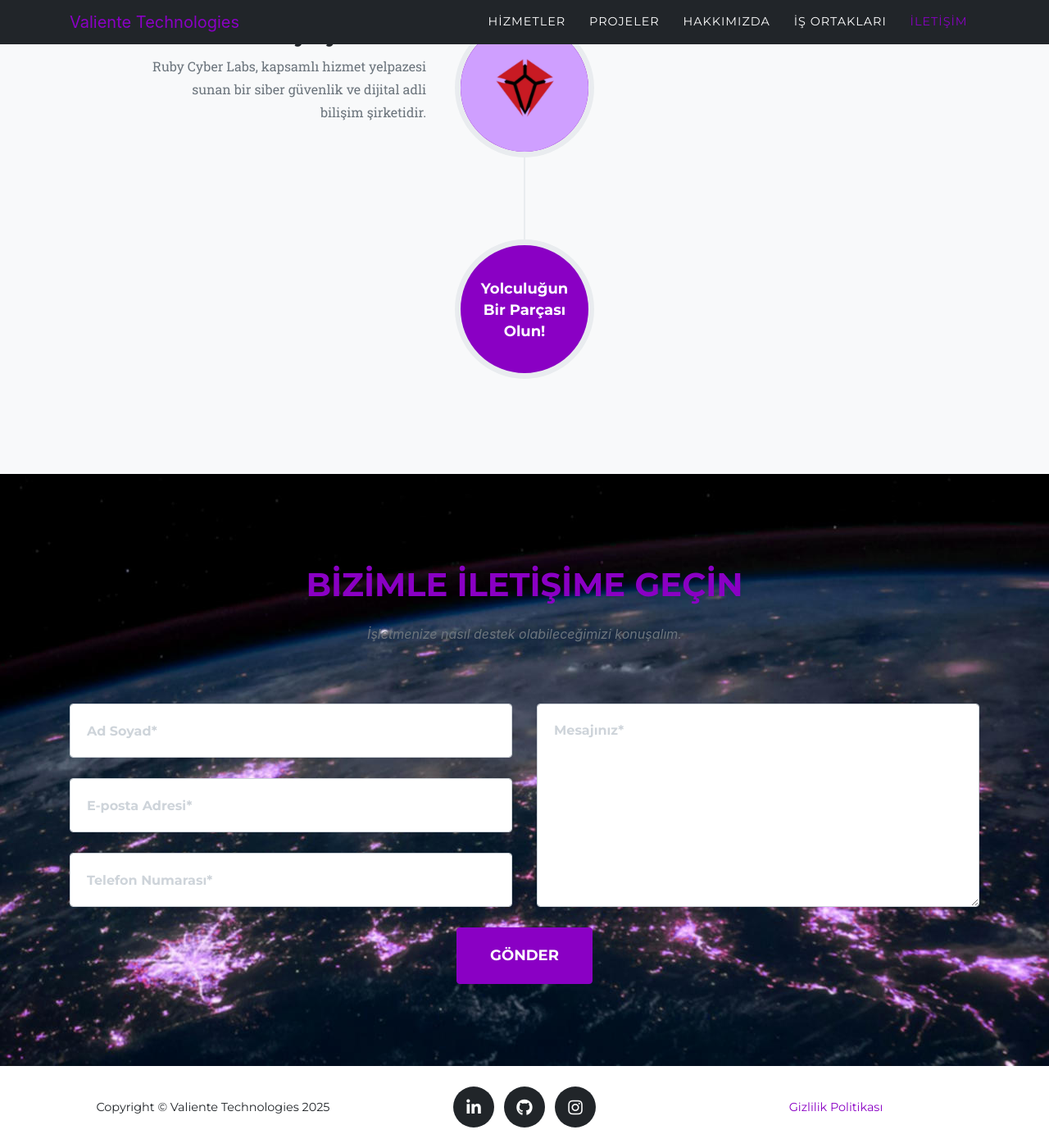
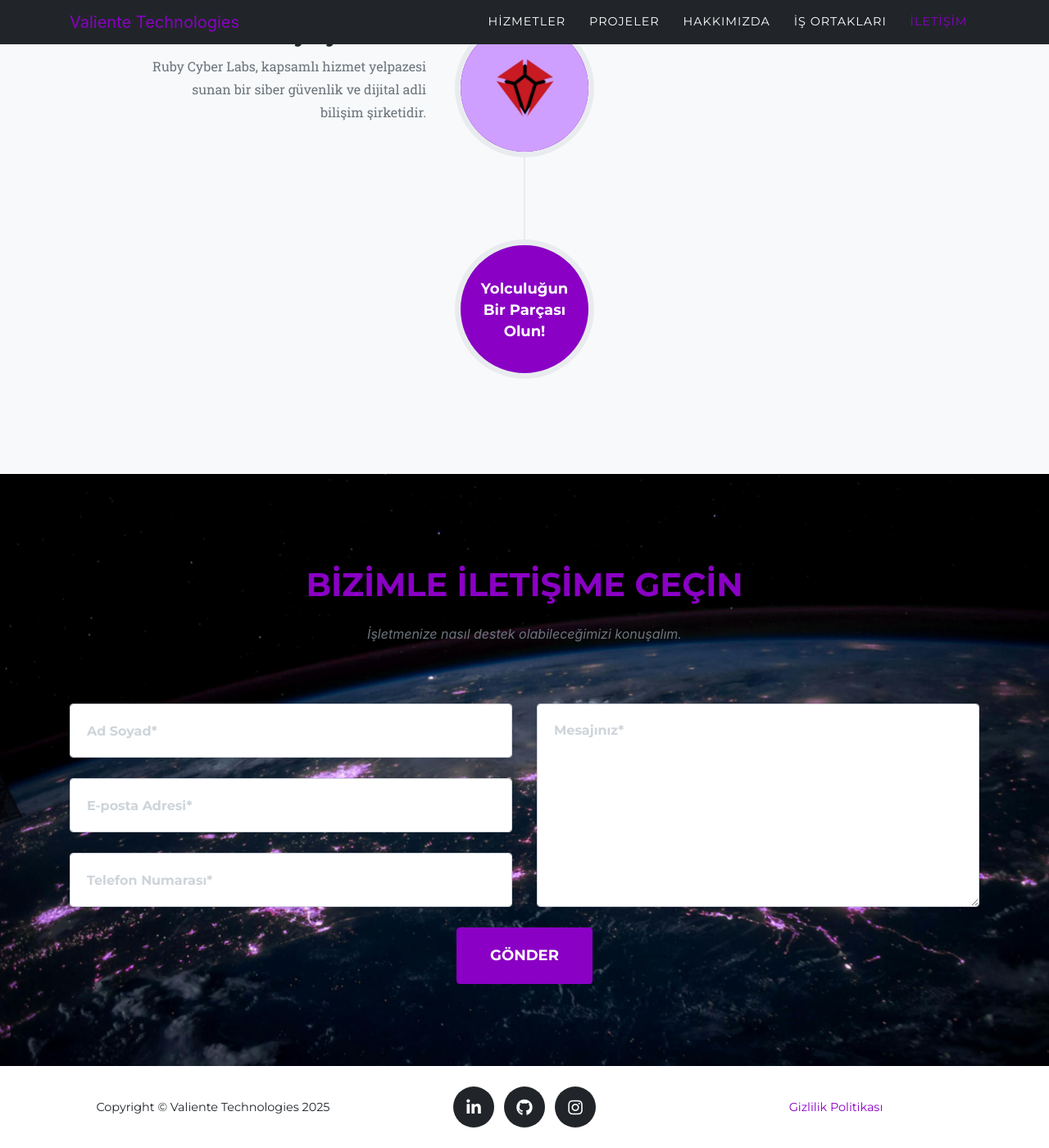
Before and after one commit to ValienteTechnologies/ValienteTechnologies.github.io, a Jekyll site: the page built from index.md, in a window 1280 px wide and 1400 px high, scrolled down 4022 px. Shown: the whole window at 82% size. Built offline with Jekyll 4.4.1, drawn with Linux system fonts in a browser that asks for light colours; some web fonts are replaced.

Commit message:
update contact css for backgorund image

```diff
--- a/_sass/layout/_contact.scss
+++ b/_sass/layout/_contact.scss
@@ -3,7 +3,9 @@ section#contact {
   background-color: $gray-900;
   background-image: url("#{$contact-image}");
   background-repeat: no-repeat;
-  background-position: center;
+  background-attachment: scroll;
+  background-position: center center;
+  background-size: cover;
   .section-heading {
     color: $white;
   }
```
